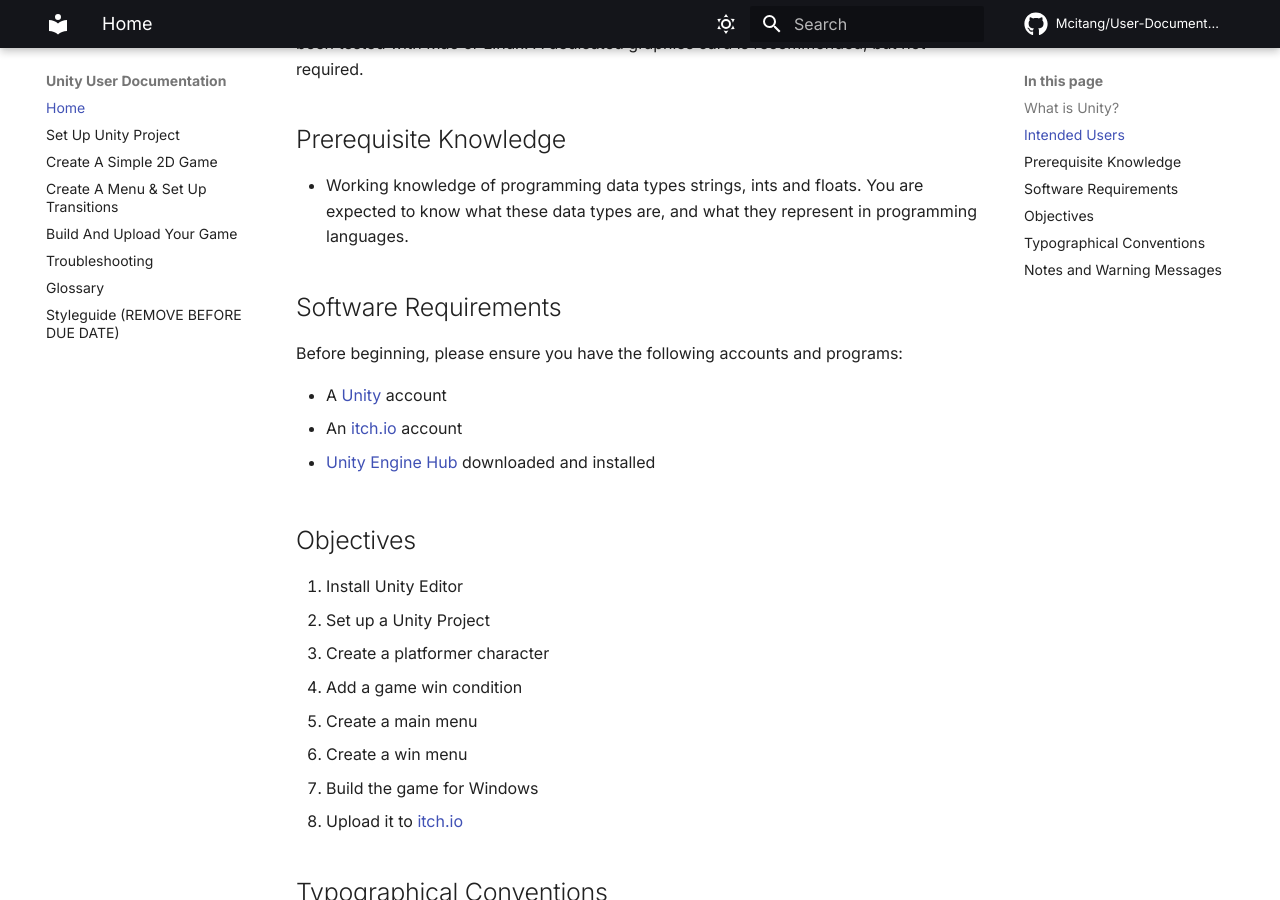
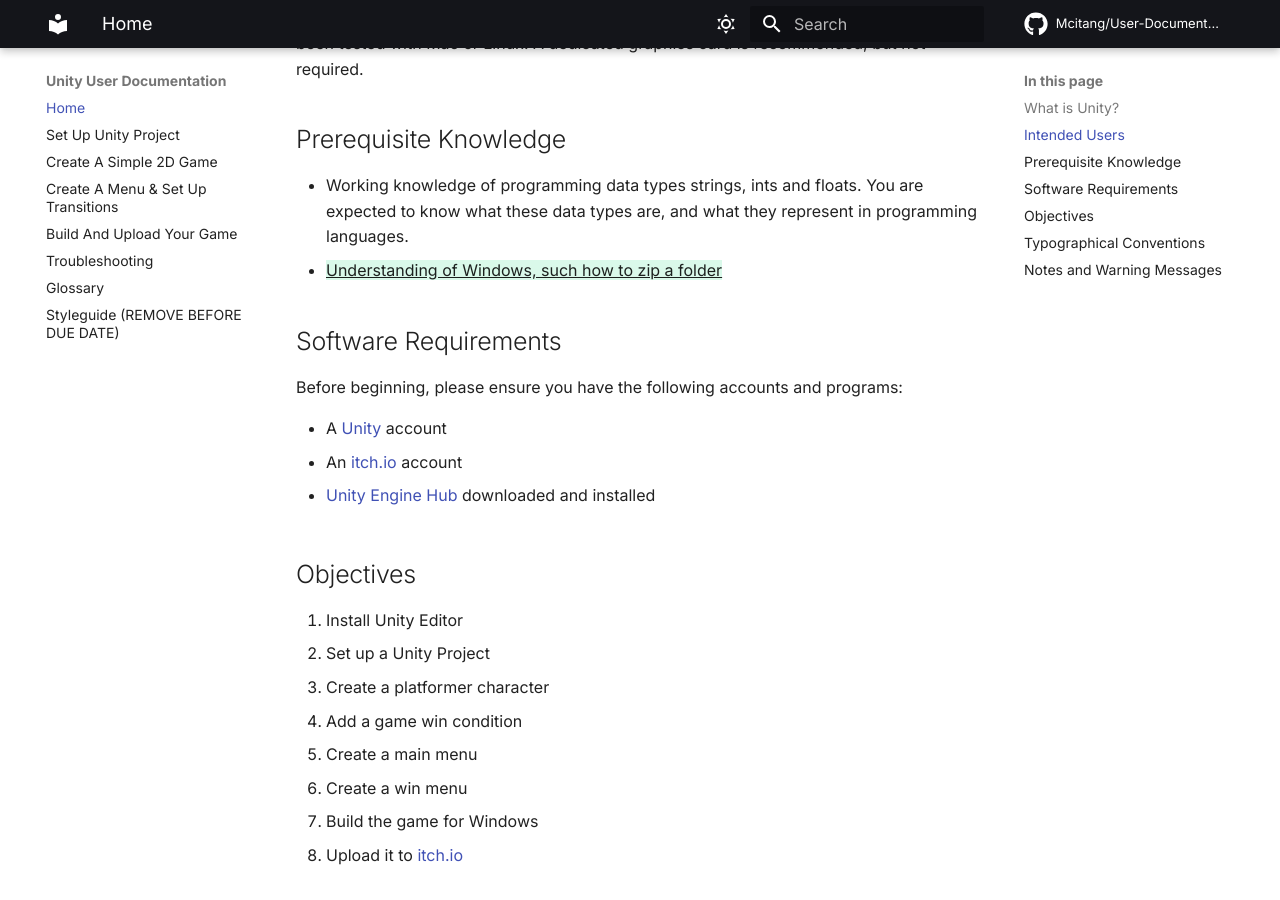
Before and after one commit to Mcitang/User-Documentation, an MkDocs documentation site: the page built from docs/index.md, in a window 1280 px wide and 900 px high, scrolled down 561 px. Built offline with MkDocs 1.6.1 and Material for MkDocs 9.7.7, drawn with Linux system fonts in a browser that asks for light colours; emoji names are drawn with the system emoji font; comment, search, counter and statistics services are not loaded.

Commit message:
Add windows knowledge as a requirement

```diff
--- a/docs/index.md
+++ b/docs/index.md
@@ -11,6 +11,7 @@
 
 ## Prerequisite Knowledge
 - Working knowledge of programming data types strings, ints and floats. You are expected to know what these data types are, and what they represent in programming languages.
+- {++Understanding of Windows, such how to zip a folder++}
 
 ## Software Requirements
 Before beginning, please ensure you have the following accounts and programs:
```
